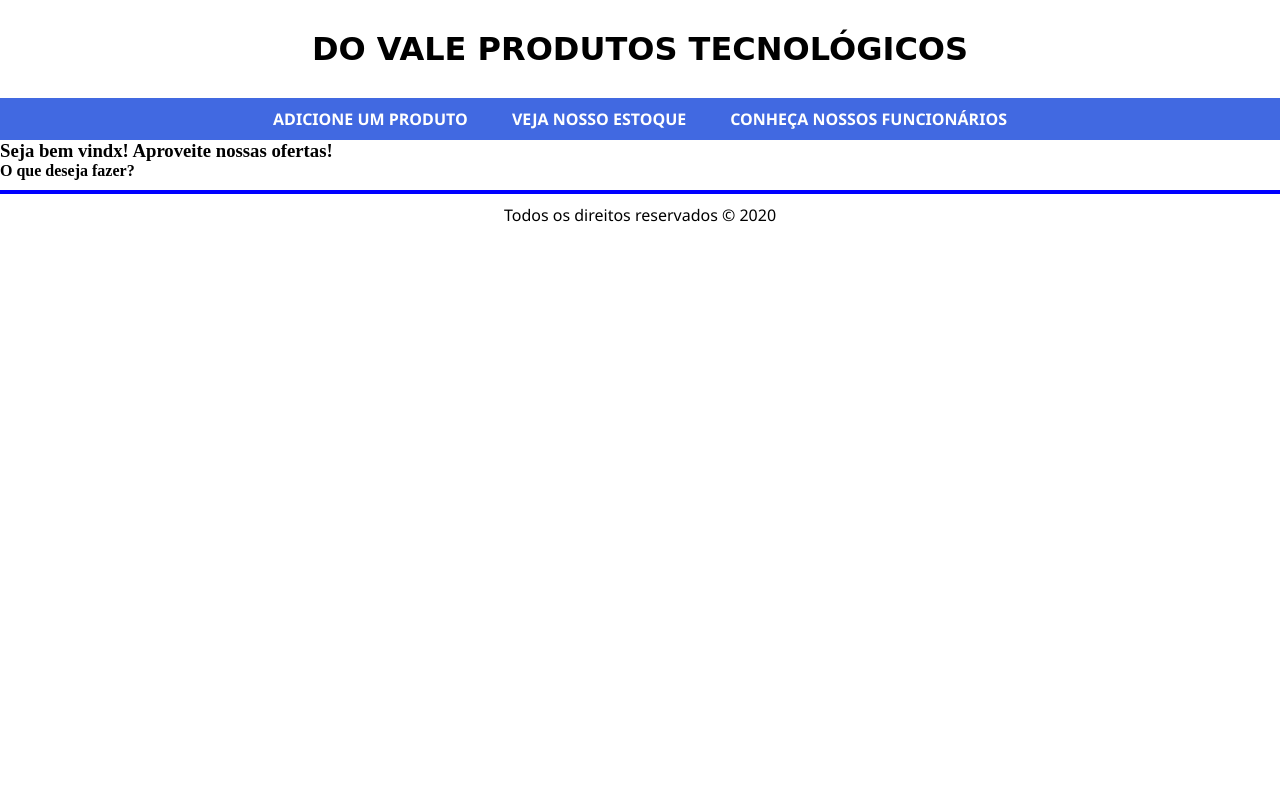
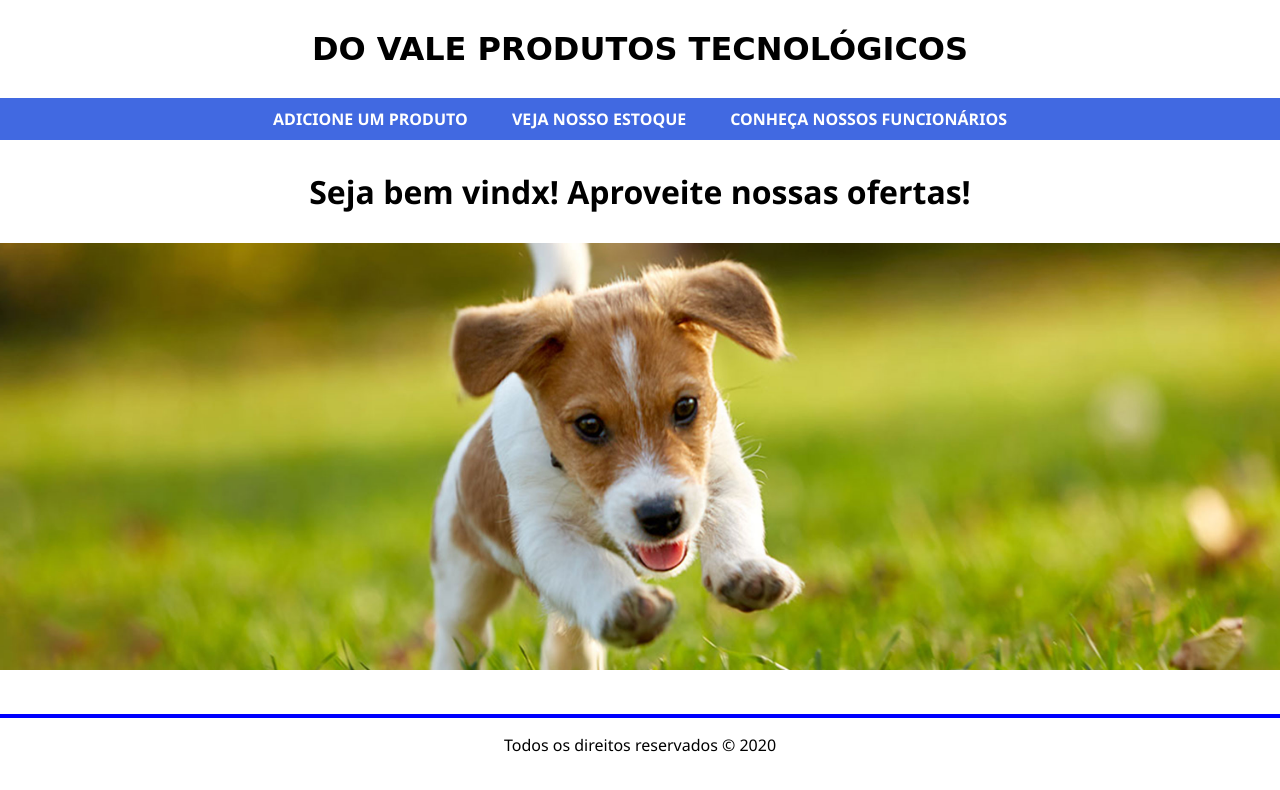
Before and after one commit to future4code/Eduardo-Vale, a plain HTML site: page semana1/sistema-loja/index.html in a window 1280 px wide. Drawn offline with Linux system fonts and the light colour scheme.

Commit message:
Página index finalizada

```diff
--- a/semana1/sistema-loja/css/stylesheet.css
+++ b/semana1/sistema-loja/css/stylesheet.css
@@ -52,6 +52,22 @@ footer{
 }
 
 hr{
-    margin: 10px 0px;
+    margin-top: 40px;
+    margin-bottom: 16px;
     border:2px solid blue;
+    /* width: 100%; */
 }
+
+/* Principal */
+
+.mensagem-principal{
+    margin: 30px;
+    text-align: center;
+    font-size: xx-large;
+    font-family: 'Segoe UI', Tahoma, Geneva, Verdana, sans-serif;
+
+}
+
+img{
+    width: 100%;
+}
--- a/semana1/sistema-loja/index.html
+++ b/semana1/sistema-loja/index.html
@@ -22,10 +22,11 @@ e um menu com links para outras páginas. -->
             <li><a href="funcionarios.html">Conheça nossos funcionários</a></li>
         </ul>
     </div>
-    <h3>Seja bem vindx! Aproveite nossas ofertas!</h3>
+    <h3 class="mensagem-principal">Seja bem vindx! Aproveite nossas ofertas!</h3>
+    <img src="img/puppy.jpg" alt="Cachorro">
 
 
-    <h4>O que deseja fazer?</h4>
+
 
     <footer>
         <hr>
```
Also changed, not shown: semana1/sistema-loja/img/puppy.jpg (added).
